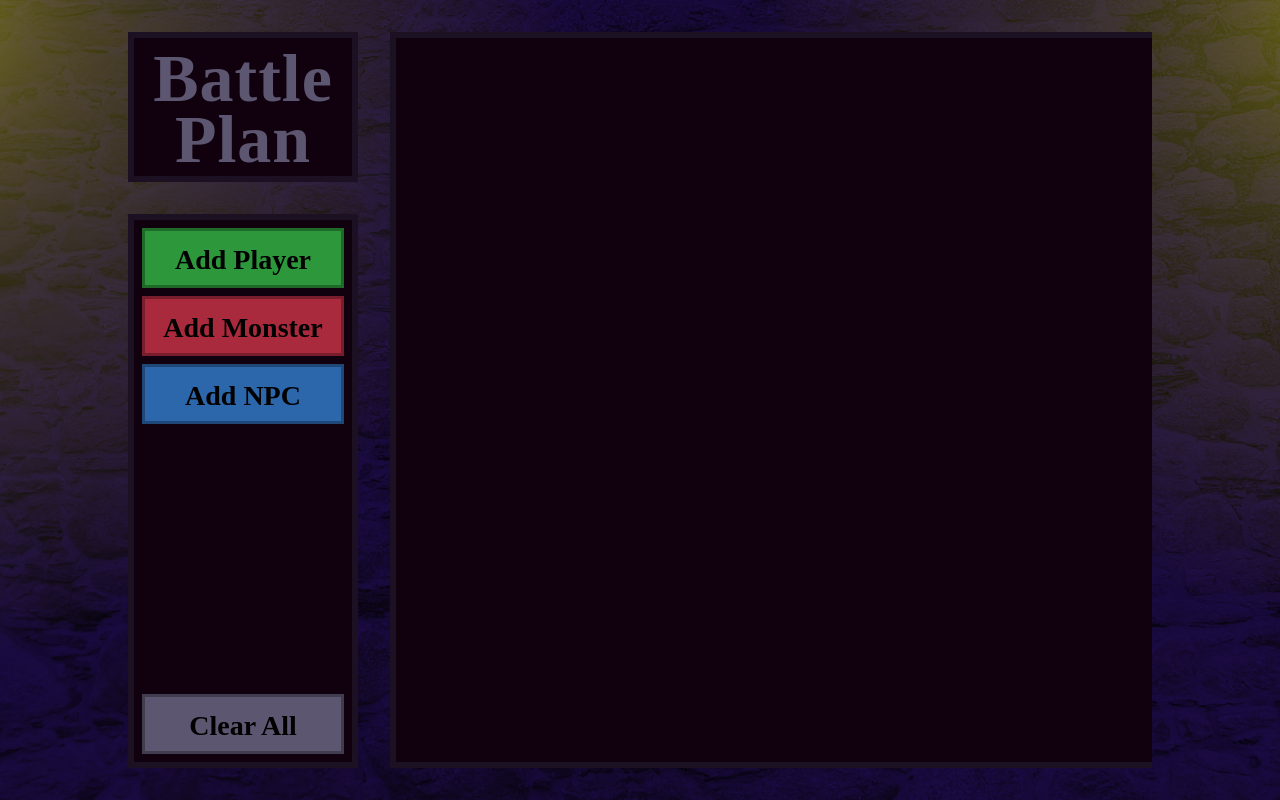
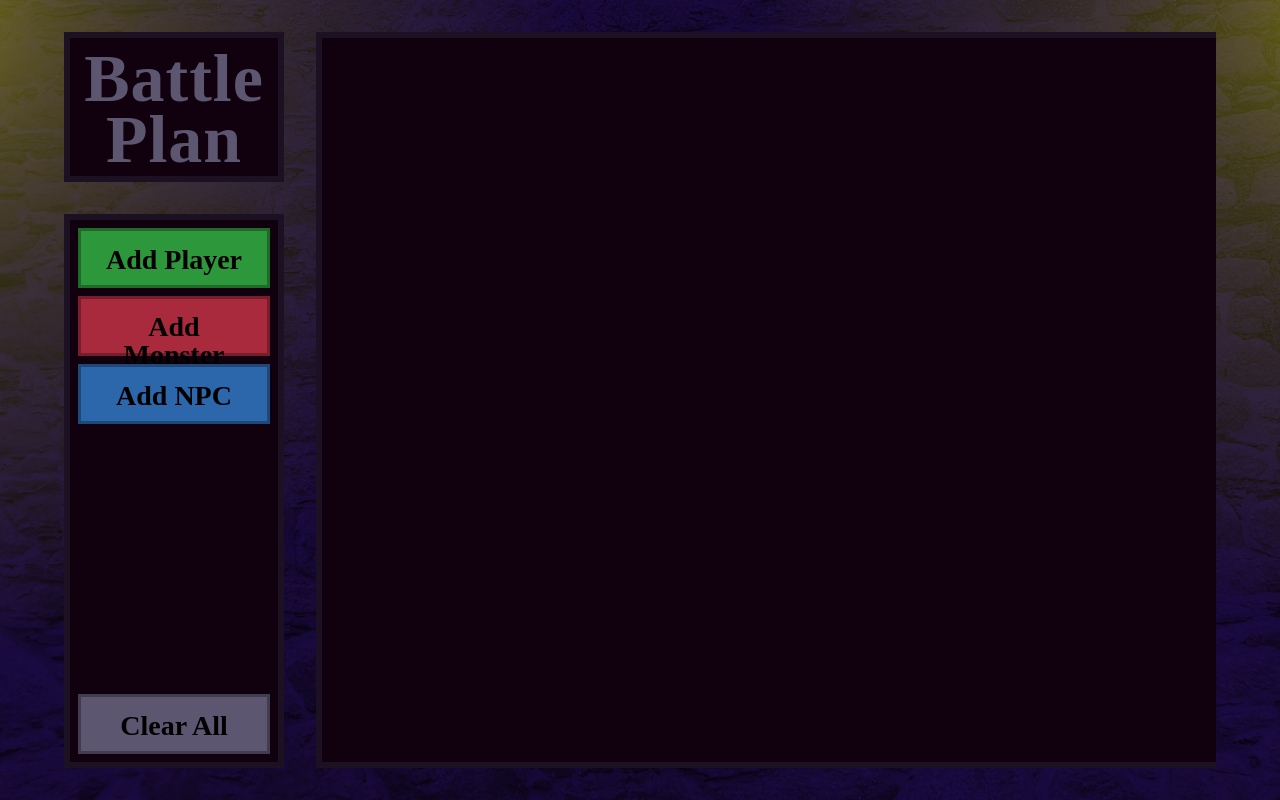
Before and after one commit to ijobot/itv2, a React (Create React App) app: page / in a window 1280 px wide. Built offline with nearby package versions, Linux system fonts and the light colour scheme; a web font is replaced by a local one.

Commit message:
more minor changes

```diff
--- a/src/App.css
+++ b/src/App.css
@@ -33,7 +33,6 @@ body::-webkit-scrollbar-thumb {
   font-weight: 900;
   box-sizing: border-box;
   font-family: "Almendra", serif;
-  line-height: 0.5;
 }
 
 h1 {
@@ -51,3 +50,13 @@ button {
 p {
   line-height: 1;
 }
+
+@media only screen and (max-width: 425px) {
+  :root {
+    --border: 3px solid var(--borderColor);
+  }
+
+  * {
+    font-size: 12px;
+  }
+}
--- a/src/App.js
+++ b/src/App.js
@@ -89,19 +89,16 @@ const StyledApp = styled.div`
     }
   }
 
-  @media only screen and (max-width: 1180px) {
-    grid-template-columns: 6rem 220px 2rem 3.5fr 6rem;
+  @media only screen and (max-width: 1380px) {
+    grid-template-columns: 4rem 220px 2rem 3.5fr 4rem;
   }
 
-  @media only screen and (max-width: 1024px) {
-    grid-template-columns: 4rem 220px 2rem 3.5fr 4rem;
-    grid-template-rows: 2rem auto 2rem 1fr 2rem;
-    grid-template-areas:
-      ". . . . ."
-      ". title . display ."
-      ". . . display ."
-      ". buttons . display ."
-      ". . . . .";
+  @media only screen and (max-width: 1200px) {
+    grid-template-columns: 2rem 220px 2rem 3.5fr 2rem;
+  }
+
+  @media only screen and (max-width: 1100px) {
+    grid-template-columns: 2rem 180px 2rem 3.5fr 2rem;
   }
 
   @media only screen and (max-width: 820px) {
@@ -116,6 +113,9 @@ const StyledApp = styled.div`
       ". display ."
       ". . .";
   }
+  @media only screen and (max-width: 425px) {
+    grid-template-columns: 1rem 1fr 1rem;
+    grid-template-rows: 1rem min-content 1rem min-content 1rem 840px 1rem;
 `;
 
 function App() {
--- a/src/Components/CombatantDetails.jsx
+++ b/src/Components/CombatantDetails.jsx
@@ -11,6 +11,12 @@ const StyledCombatantDetails = styled.div`
   outline: none;
   background: none;
   border: none;
+
+  @media only screen and (max-width: 1100px) {
+    button {
+      font-size: 1.5rem;
+    }
+  }
 `;
 
 const StyledCombatantButton = styled.button`
@@ -30,9 +36,6 @@ const StyledCombatantButton = styled.button`
     cursor: pointer;
     outline: none;
   }
-
-  @media only screen and (max-width: 820px) {
-  }
 `;
 
 const CombatantDetails = ({ text, onClick, children }) => {
--- a/src/Components/EntryButtonCollection.jsx
+++ b/src/Components/EntryButtonCollection.jsx
@@ -15,6 +15,12 @@ const StyledEntryButtonCollection = styled.div`
     margin-top: auto;
   }
 
+  @media only screen and (max-width: 1100px) {
+    button {
+      font-size: ${({ small }) => (small ? ".75rem" : "1.25rem")};
+    }
+  }
+
   @media only screen and (max-width: 820px) {
     flex-direction: row;
     gap: 0.5rem;
@@ -26,6 +32,23 @@ const StyledEntryButtonCollection = styled.div`
     &;button:nth-of-type(4) {
       margin-left: auto;
       padding: 0 30px;
+    }
+  }
+
+  @media only screen and (max-width: 425px) {
+    &;button {
+      font-size: ${({ small }) => (small ? ".25rem" : "1rem")};
+      padding: 0;
+      height: 60px;}
+
+      &;button:nth-of-type(3) {
+        padding: 0px;
+      }
+
+      &;button:nth-of-type(4) {
+        margin-left: auto;
+        padding: 0px;
+      }
     }
   }
 `;
--- a/src/Components/MainTitle.jsx
+++ b/src/Components/MainTitle.jsx
@@ -11,6 +11,16 @@ const StyledMainTitle = styled.div`
   z-index: 2;
   height: auto;
   width: auto;
+
+  @media only screen and (max-width: 425px) {
+    padding-top: 10px;
+  }
+
+  @media only screen and (max-width: 1100px) {
+    h1 {
+      font-size: 3.2rem;
+    }
+  }
 `;
 
 const MainTitle = () => {
--- a/src/Components/MenuDisplay.jsx
+++ b/src/Components/MenuDisplay.jsx
@@ -13,13 +13,15 @@ const StyledMenuDisplay = styled.div`
   z-index: 2;
   max-height: 649px;
 
-  @media only screen and (max-width: 1024px) {
-    max-height: 473px;
-  }
-
   @media only screen and (max-width: 820px) {
     flex-direction: row;
     justify-content: space-evenly;
+  }
+
+  @media only screen and (max-width: 425px) {
+    flex-direction: row;
+    justify-content: space-evenly;
+    max-width: calc(100%-2rem);
   }
 `;
 
--- a/src/Utils/Button.jsx
+++ b/src/Utils/Button.jsx
@@ -50,6 +50,9 @@ const StyledButton = styled.button`
       margin-bottom: ${({ marginButton }) => (marginButton ? ".5rem" : "0rem")};
     }
   }
+
+  @media only screen and (max-width: 425px) {
+  }
 `;
 
 const Button = ({
```
